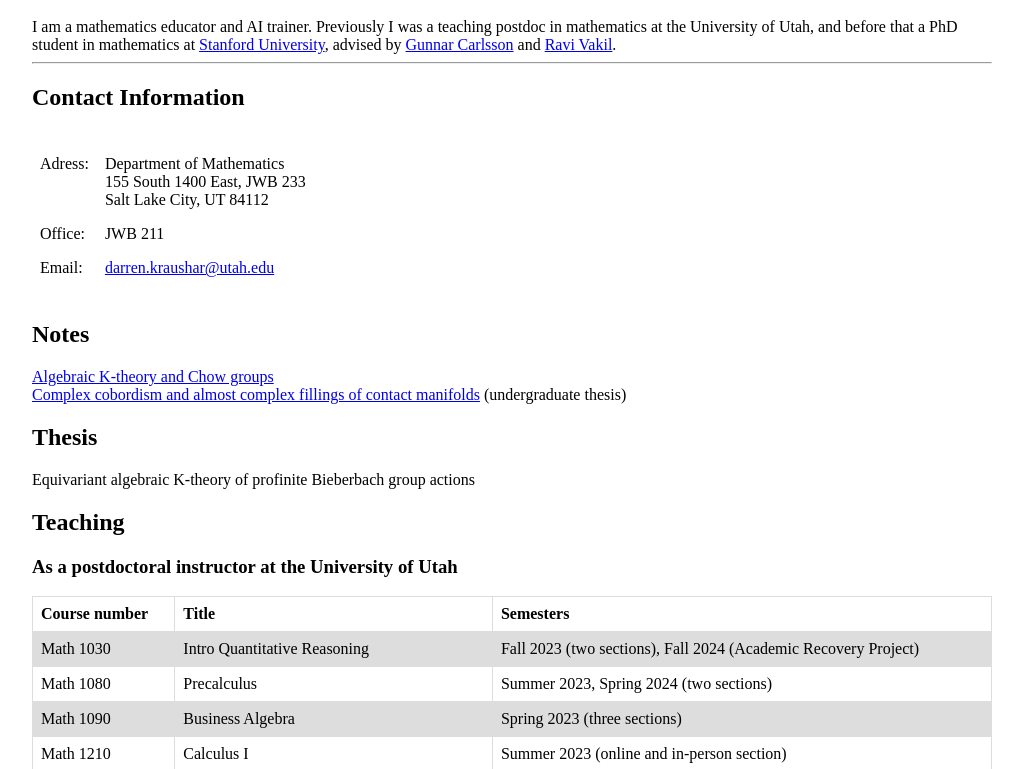
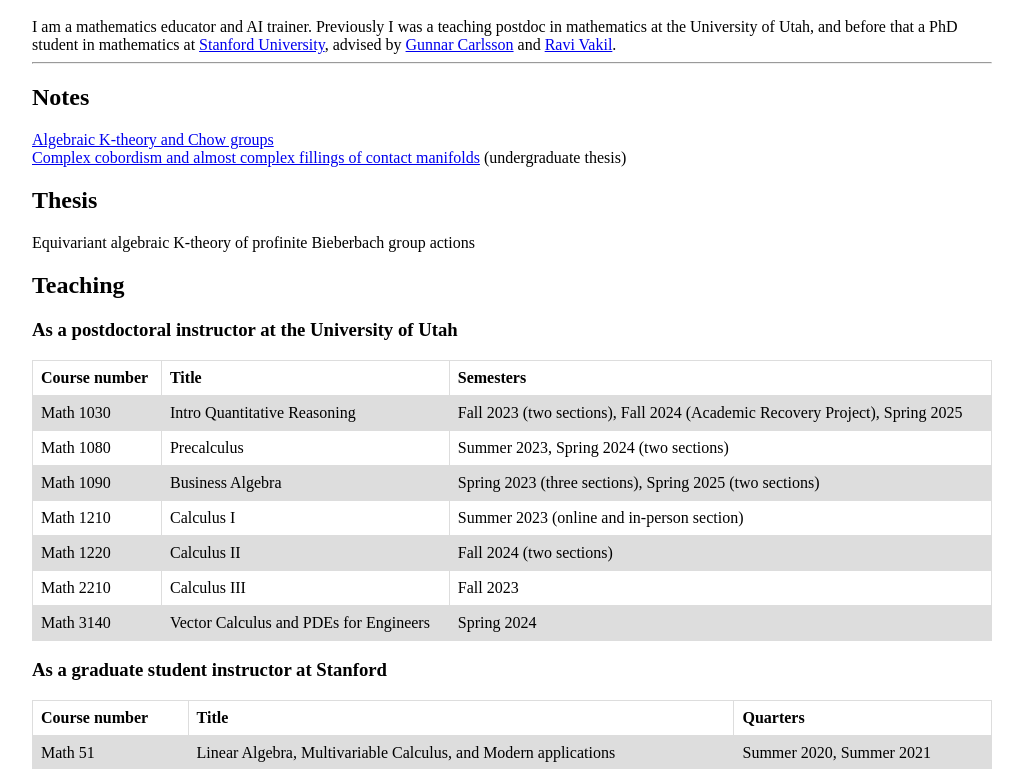
Before and after one commit to darren-kraushar/darren-kraushar.github.io, a plain HTML site: page index.html in a window 1280 px wide. Shown: the part 48-817 px from the top of the page, without its empty margins (128-1151 px from the left). Drawn offline with Linux system fonts and the light colour scheme.

Commit message:
Deleted obsolete contact info, updated classes taught

```diff
--- a/index.html
+++ b/index.html
@@ -53,22 +53,6 @@ tr:nth-child(even) {
 I am a mathematics educator and AI trainer. Previously I was a teaching postdoc in mathematics at the University of Utah, and before that a PhD student in mathematics at <a href="http://mathematics.stanford.edu" target="_blank">Stanford University</a>, advised by <a href="http://math.stanford.edu/~gunnar/" target="blank">Gunnar Carlsson</a> and <a href="http://math.stanford.edu/~vakil/" target="blank">Ravi Vakil</a>.
 <hr>
 
-<h2>Contact Information</h2>
-<div class="row">
-	<div class="column">
-        <p>Adress:<br><br><br></p>
-        <p>Office:</p>
-        <p>Email:</p>
-    </div>
-    <div class="column">
-        <p>Department of Mathematics
-        <br>155 South 1400 East, JWB 233
-        <br>Salt Lake City, UT 84112</p>
-        <p>JWB 211
-        </p><p><a href="mailto:darren.kraushar@utah.edu">darren.kraushar@utah.edu</a>
-    </p></div>
-</div>
-
 <h2>Notes</h2>
 
 <a href="KTheoryChow.pdf">Algebraic K-theory and Chow groups</a>
@@ -92,7 +76,7 @@ Equivariant algebraic K-theory of profinite Bieberbach group actions
     <tr>
 	<td>Math 1030</td>
         <td>Intro Quantitative Reasoning</td>
-        <td>Fall 2023 (two sections), Fall 2024 (Academic Recovery Project)</td>
+        <td>Fall 2023 (two sections), Fall 2024 (Academic Recovery Project), Spring 2025</td>
     </tr>
 <tr>
 	<td>Math 1080</td>
@@ -102,7 +86,7 @@ Equivariant algebraic K-theory of profinite Bieberbach group actions
 <tr>
 	<td>Math 1090</td>
         <td>Business Algebra</td>
-        <td>Spring 2023 (three sections)</td>
+        <td>Spring 2023 (three sections), Spring 2025 (two sections)</td>
     </tr>
 <tr>
 	<td>Math 1210</td>
```
